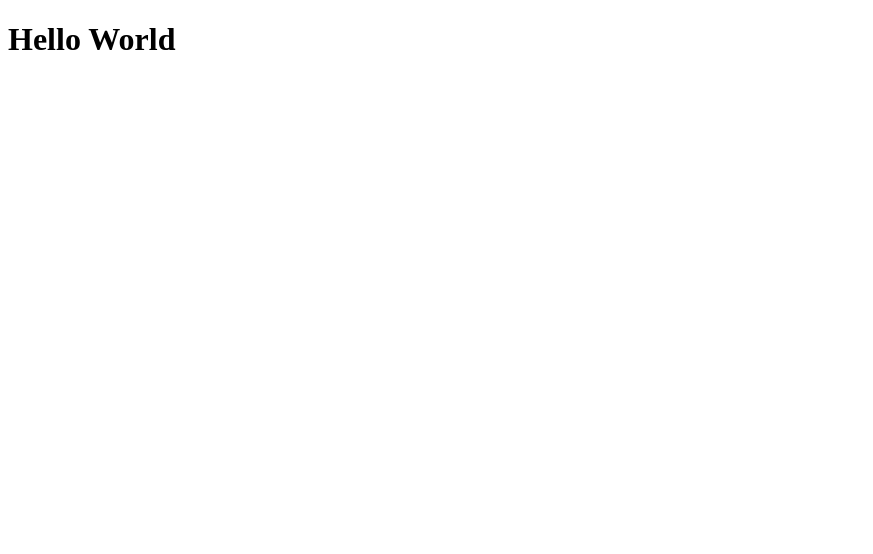
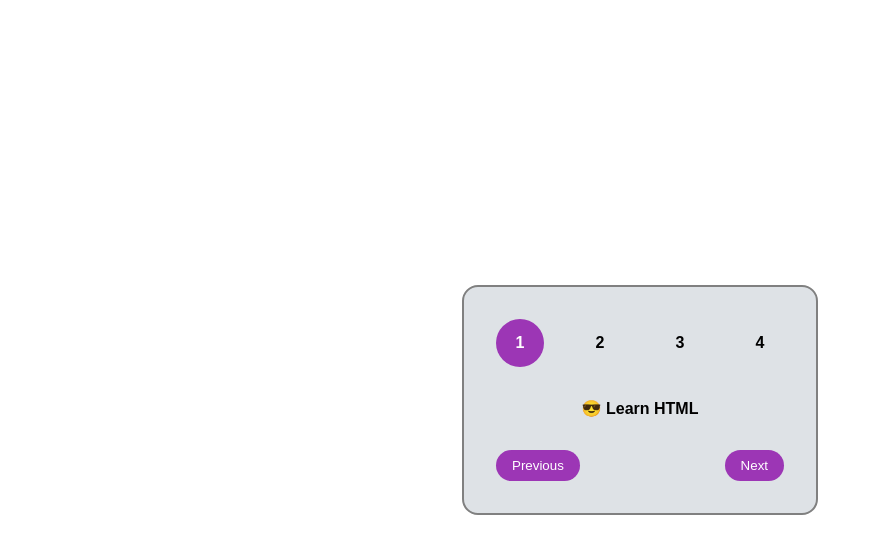
Before and after one commit to HarshlataGajbhiye/mini-react-project, a React (Vite) app: page / in a window 1280 px wide. Shown: the top 554 px of the page, without its empty margins (0-873 px from the left). Built offline with nearby package versions, Linux system fonts and the light colour scheme.

Commit message:
project done

```diff
--- a/src/App.jsx
+++ b/src/App.jsx
@@ -1,4 +1,16 @@
+import Card from "./components/Card";
+import "./components/index.css";
+const appStyle = {
+    display: "flex",
+    alignItems: "center",
+    justifyContent: "center",
+    height: "100vh",
+};
 function App() {
-  return <h1>Hello World</h1>;
+    return (
+        <div style={appStyle}>
+            <Card />
+        </div>
+    );
 }
 export default App;
--- /dev/null
+++ b/src/components/Card.jsx
@@ -0,0 +1,97 @@
+import { useState } from "react";
+
+const cardStyle = {
+    backgroundColor: "#DEE2E6",
+    height: "fit-content",
+    padding: "2rem",
+    borderRadius: "1rem",
+    border: "2px solid gray",
+};
+const active = {
+    backgroundColor: "#9C36B5",
+    color: "white",
+};
+const numStyle = {
+    height: "3rem",
+    width: "3rem",
+    borderRadius: "100%",
+    display: "flex",
+    alignItems: "center",
+    justifyContent: "center",
+
+    fontWeight: "bold",
+};
+const numsContents = {
+    display: "flex",
+    // alignItems: "center",
+    // width: "100%",
+    justifyContent: "space-between",
+    gap: "2rem",
+    marginBottom: "2rem",
+};
+const messageStyle = {
+    fontWeight: "bold",
+    textAlign: "center",
+    marginBottom: "2rem",
+};
+const btnContainer = {
+    display: "flex",
+    justifyContent: "space-between",
+};
+const btnStyle = {
+    padding: "0.5rem 1rem",
+    border: "none",
+    backgroundColor: "#9C36B5",
+    borderRadius: "1rem",
+    color: "white",
+    cursor: "pointer",
+};
+
+const messages = [
+    "😎 Learn HTML",
+    "🐳 Learn CSS",
+    "💪 JavaScript",
+    "🤑 Learn React",
+];
+function Card() {
+    const [step, setStep] = useState(1);
+    function minusStep() {
+        if (step === 1) return;
+        setStep(step - 1);
+        //Immediately updated state can'not be accessed
+        // we can access it after re-render
+        // console.log(step);
+    }
+    function plusStep() {
+        if (step === 4) return;
+        setStep(step + 1);
+    }
+    return (
+        <div style={cardStyle}>
+            <ul style={numsContents}>
+                <div style={step >= 1 ? { ...numStyle, ...active } : numStyle}>
+                    <span>1</span>
+                </div>
+                <div style={step >= 2 ? { ...numStyle, ...active } : numStyle}>
+                    <span>2</span>
+                </div>
+                <div style={step >= 3 ? { ...numStyle, ...active } : numStyle}>
+                    <span>3</span>
+                </div>
+                <div style={step >= 4 ? { ...numStyle, ...active } : numStyle}>
+                    <span>4</span>
+                </div>
+            </ul>
+            <p style={messageStyle}>{messages[step - 1]}</p>
+            <div style={btnContainer}>
+                <button onClick={minusStep} style={btnStyle}>
+                    Previous
+                </button>
+                <button onClick={plusStep} style={btnStyle}>
+                    Next
+                </button>
+            </div>
+        </div>
+    );
+}
+export default Card;
--- /dev/null
+++ b/src/components/index.css
@@ -0,0 +1,6 @@
+* {
+    margin: 0;
+    padding: 0;
+    box-sizing: border-box;
+    font-family: Arial, Helvetica, sans-serif;
+}
```
Also changed, not shown: src/components/Button.jsx (added), 1 other file (tests, documents, lock files or other folders).
